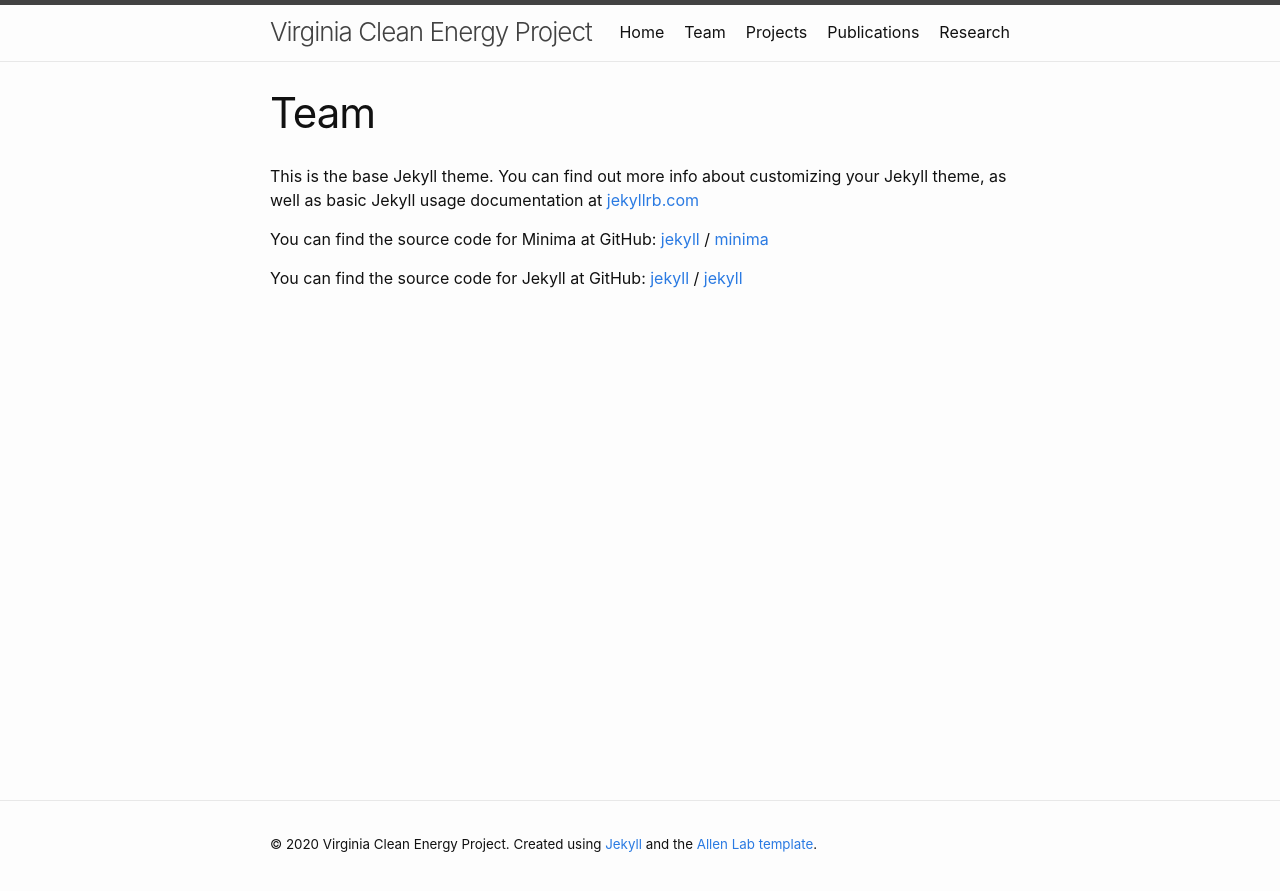
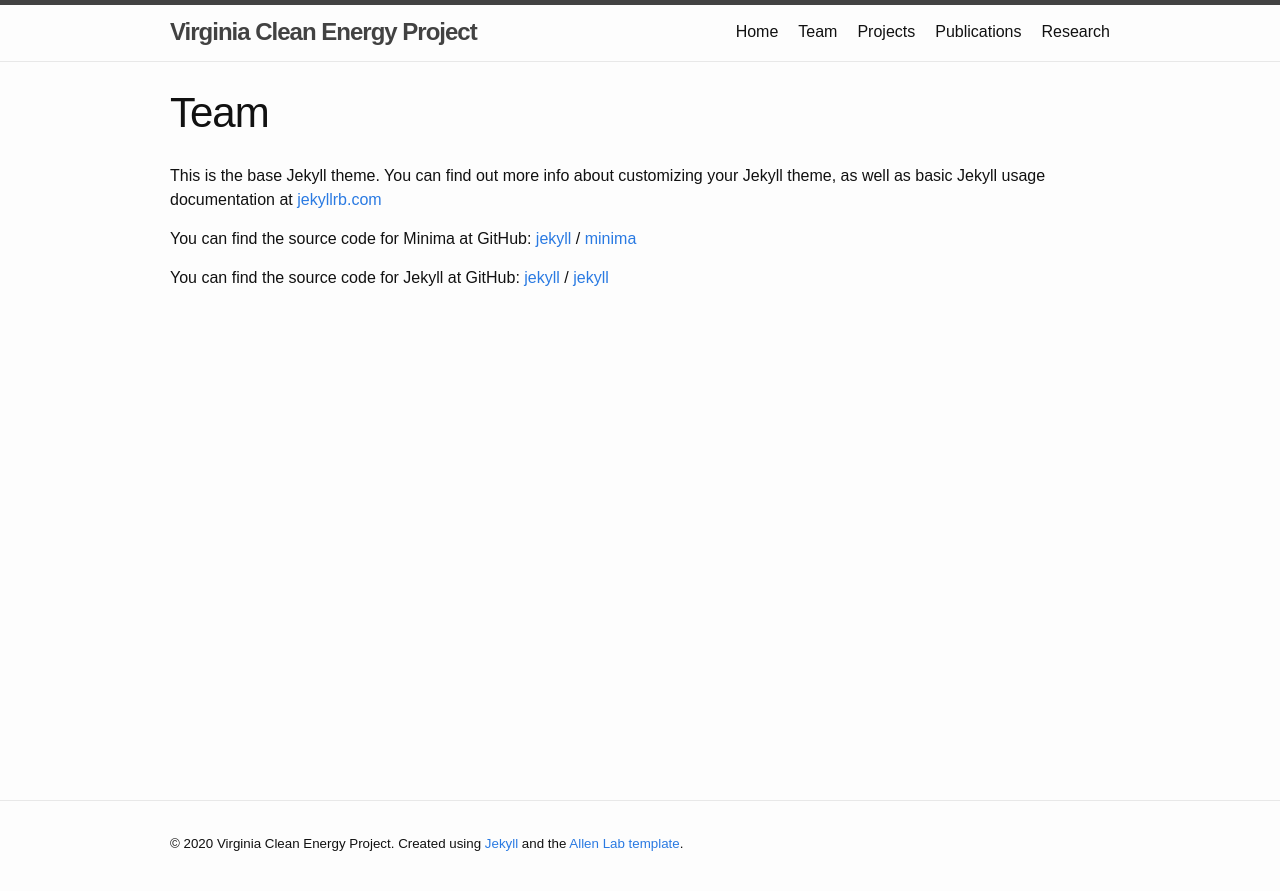
Before and after one commit to jaden-stanford/vacleanenergy.github.io, a Jekyll site: the page built from members.markdown, in a window 1280 px wide. Shown: the top 891 px of the page. Built offline with Jekyll 4.4.1, drawn with Linux system fonts in a browser that asks for light colours.

Commit message:
formatting

```diff
--- a/_sass/minima.scss
+++ b/_sass/minima.scss
@@ -2,7 +2,7 @@
 
 // Define defaults for each variable.
 
-$base-font-family: -apple-system, BlinkMacSystemFont, "Segoe UI", Roboto, Helvetica, Arial, sans-serif, "Apple Color Emoji", "Segoe UI Emoji", "Segoe UI Symbol" !default;
+$base-font-family: sans-serif, BlinkMacSystemFont, "Segoe UI", Roboto, Helvetica, Arial, sans-serif, "Apple Color Emoji", "Segoe UI Emoji", "Segoe UI Symbol" !default;
 $base-font-size:   16px !default;
 $base-font-weight: 400 !default;
 $small-font-size:  $base-font-size * 0.875 !default;
@@ -21,7 +21,7 @@ $grey-color-dark:  darken($grey-color, 25%) !default;
 $table-text-align: left !default;
 
 // Width of the content area
-$content-width:    800px !default;
+$content-width:    1000px !default;
 
 $on-palm:          600px !default;
 $on-laptop:        800px !default;
--- a/_sass/minima/_layout.scss
+++ b/_sass/minima/_layout.scss
@@ -11,8 +11,8 @@
 }
 
 .site-title {
-  @include relative-font-size(1.625);
-  font-weight: 300;
+  @include relative-font-size(1.5);
+  font-weight: 600;
   line-height: $base-line-height * $base-font-size * 2.25;
   letter-spacing: -1px;
   margin-bottom: 0;
```
Also changed, not shown: home.markdown (+12 -1 lines).
